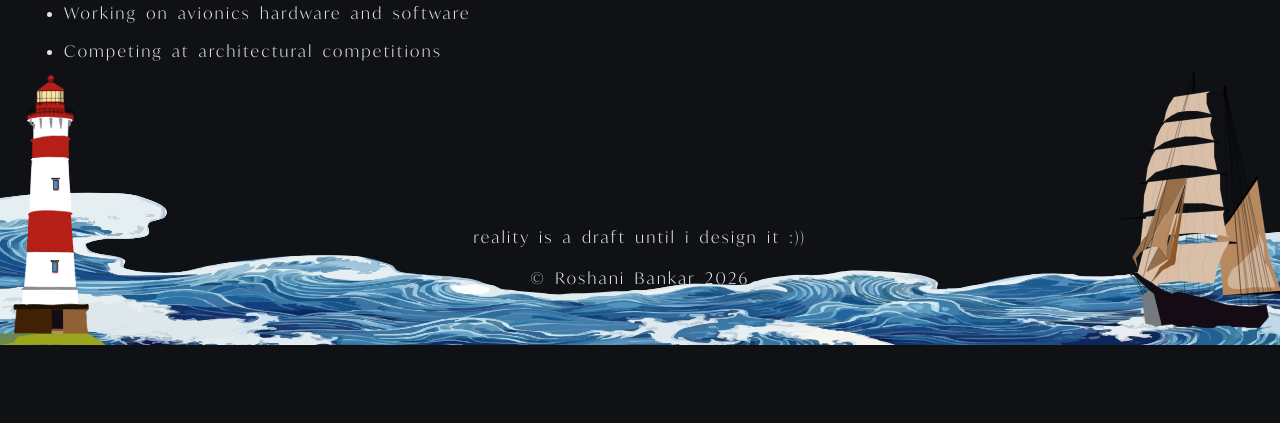
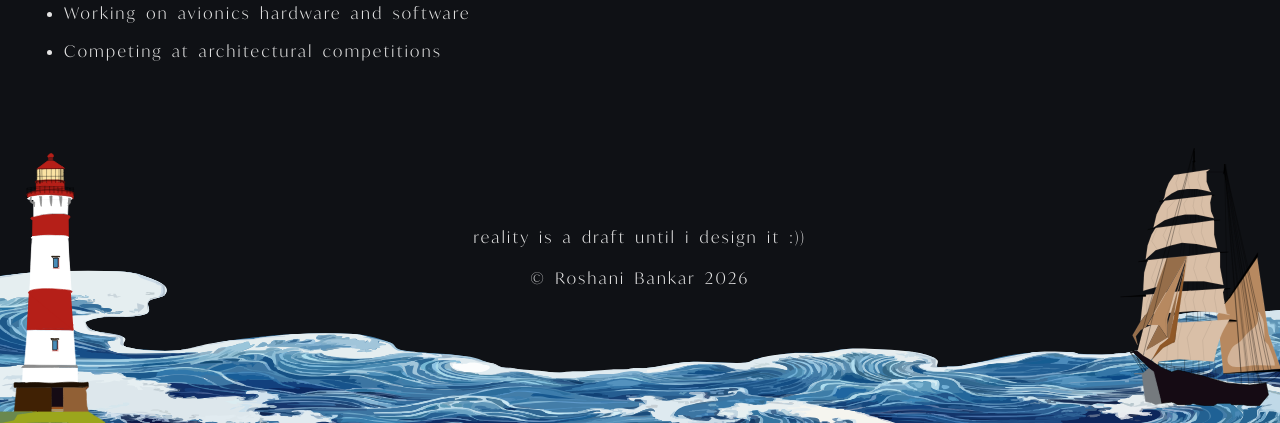
Before and after one commit to roshanibankar/iPortfolio, a React (Vite) app: page / in a window 1280 px wide. Shown: the part 984-1407 px from the top of the page. Before the commit the page ends 1329 px from the top, so only its background shows below. Built offline with nearby package versions, Linux system fonts and the light colour scheme; the HTML template or start-up script is replaced by a standard one.

Commit message:
footer adjusted

```diff
--- a/src/pages/Home.tsx
+++ b/src/pages/Home.tsx
@@ -83,17 +83,20 @@ export default function Home({ darkMode }: Props) {
             </div>
           </div>
         </div>
+
       </main>
-
-      <footer style={{ textAlign: "center", padding: "20px 0", marginTop: "100px" }} className="home-body">
+<footer style={{ textAlign: "center", padding: "20px 0", marginTop: "100px" }} className="home-body">
         <p>reality is a draft until i design it :)) </p>
         <p>&copy; Roshani Bankar 2026</p>
       </footer>
-      <footer>
+
+      <footer style={{ marginTop: "110px" }}>
         <div className="footer-wave">
           <img src="/iPortfolio/logos/footer-wavez.svg" alt="decorative wave" />
         </div>
       </footer>
     </>
+
   );
+
 }
```
